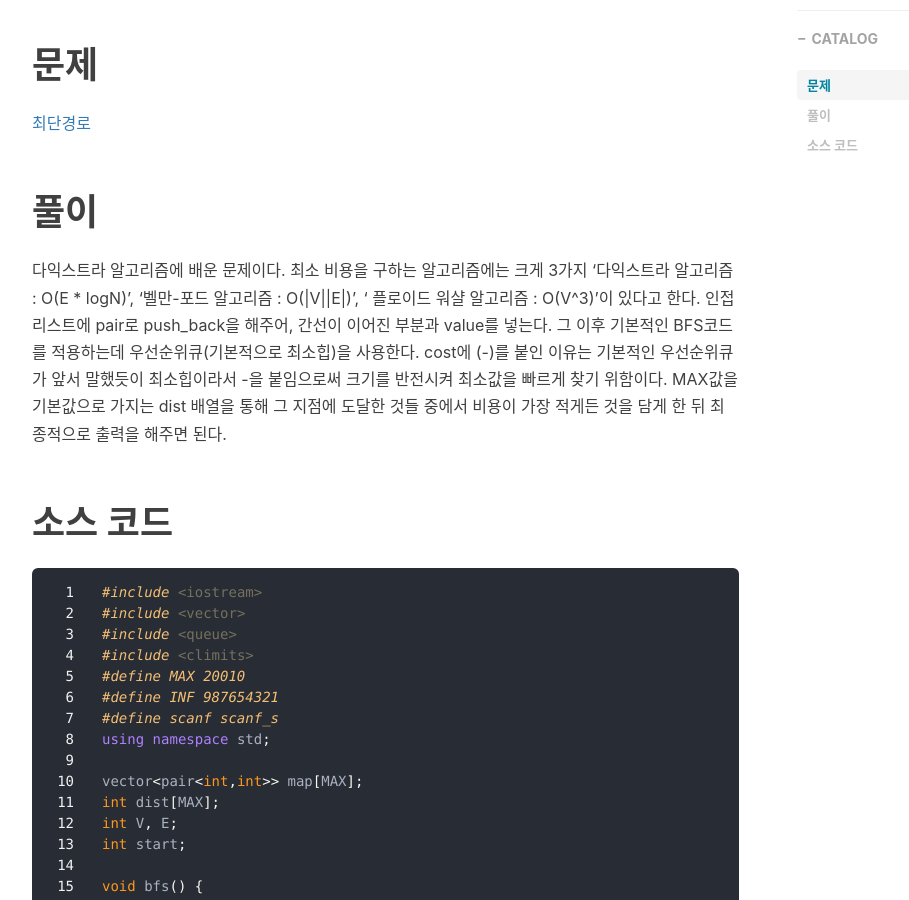
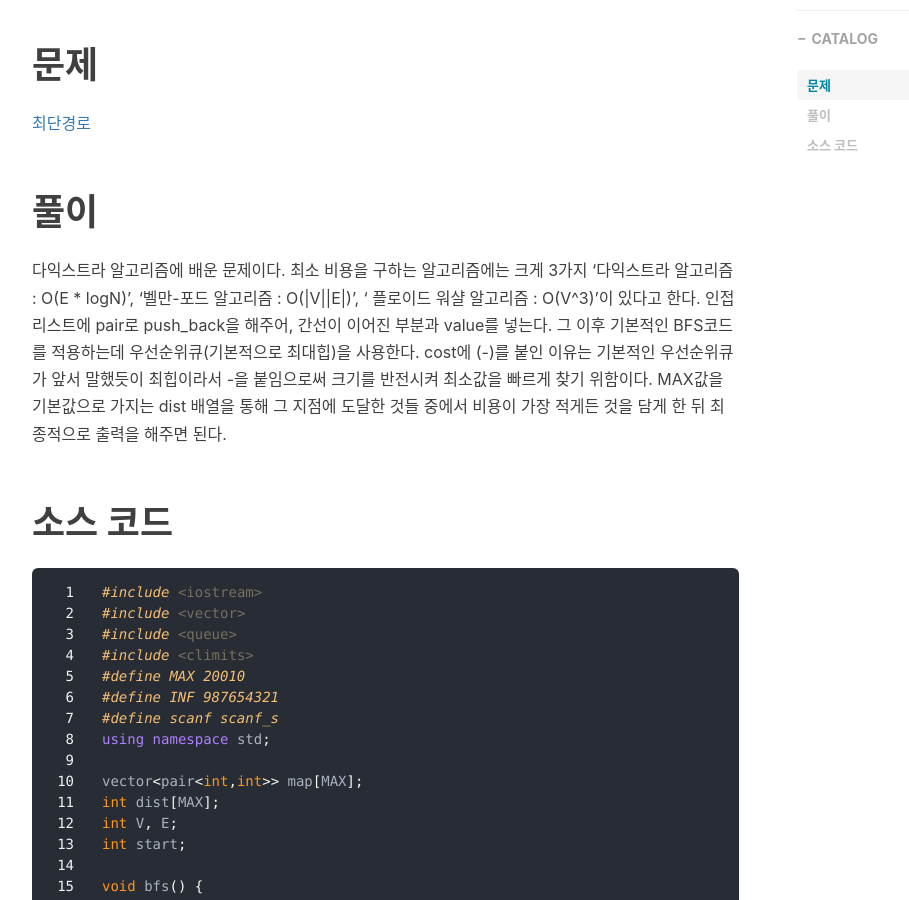
Before and after one commit to scatdelight/scatdelight.github.io, a Jekyll site: the page built from _posts/2021-07-25-BOJ-1753-C++.md, in a window 1280 px wide and 900 px high, scrolled down 553 px. Shown: the whole window, without its empty margins (233-1142 px from the left). Built offline with Jekyll 4.4.1, drawn with Linux system fonts in a browser that asks for light colours; nearby versions of some CDN libraries; some web fonts are replaced; comment, search, counter and statistics services are not loaded.

Commit message:
우선순위큐는 기본적으로 최소힙 --> 최대힙

```diff
--- a/_posts/2021-07-25-BOJ-1753-C++.md
+++ b/_posts/2021-07-25-BOJ-1753-C++.md
@@ -18,8 +18,8 @@ tags:
 # 풀이
 
 다익스트라 알고리즘에 배운 문제이다. 최소 비용을 구하는 알고리즘에는 크게 3가지 '다익스트라 알고리즘 : O(E * logN)', '벨만-포드 알고리즘 : O(|V||E|)', ' 플로이드 워샬 알고리즘 : O(V^3)'이 있다고 한다.
-인접리스트에 pair로 push_back을 해주어, 간선이 이어진 부분과 value를 넣는다. 그 이후 기본적인 BFS코드를 적용하는데 우선순위큐(기본적으로 최소힙)을 사용한다.
-cost에 (-)를 붙인 이유는 기본적인 우선순위큐가 앞서 말했듯이 최소힙이라서 -을 붙임으로써 크기를 반전시켜 최소값을 빠르게 찾기 위함이다. MAX값을 기본값으로 가지는 dist 배열을 통해 그 지점에 도달한 것들 중에서
+인접리스트에 pair로 push_back을 해주어, 간선이 이어진 부분과 value를 넣는다. 그 이후 기본적인 BFS코드를 적용하는데 우선순위큐(기본적으로 최대힙)을 사용한다.
+cost에 (-)를 붙인 이유는 기본적인 우선순위큐가 앞서 말했듯이 최힙이라서 -을 붙임으로써 크기를 반전시켜 최소값을 빠르게 찾기 위함이다. MAX값을 기본값으로 가지는 dist 배열을 통해 그 지점에 도달한 것들 중에서
 비용이 가장 적게든 것을 담게 한 뒤 최종적으로 출력을 해주면 된다.
 
 # 소스 코드
```
